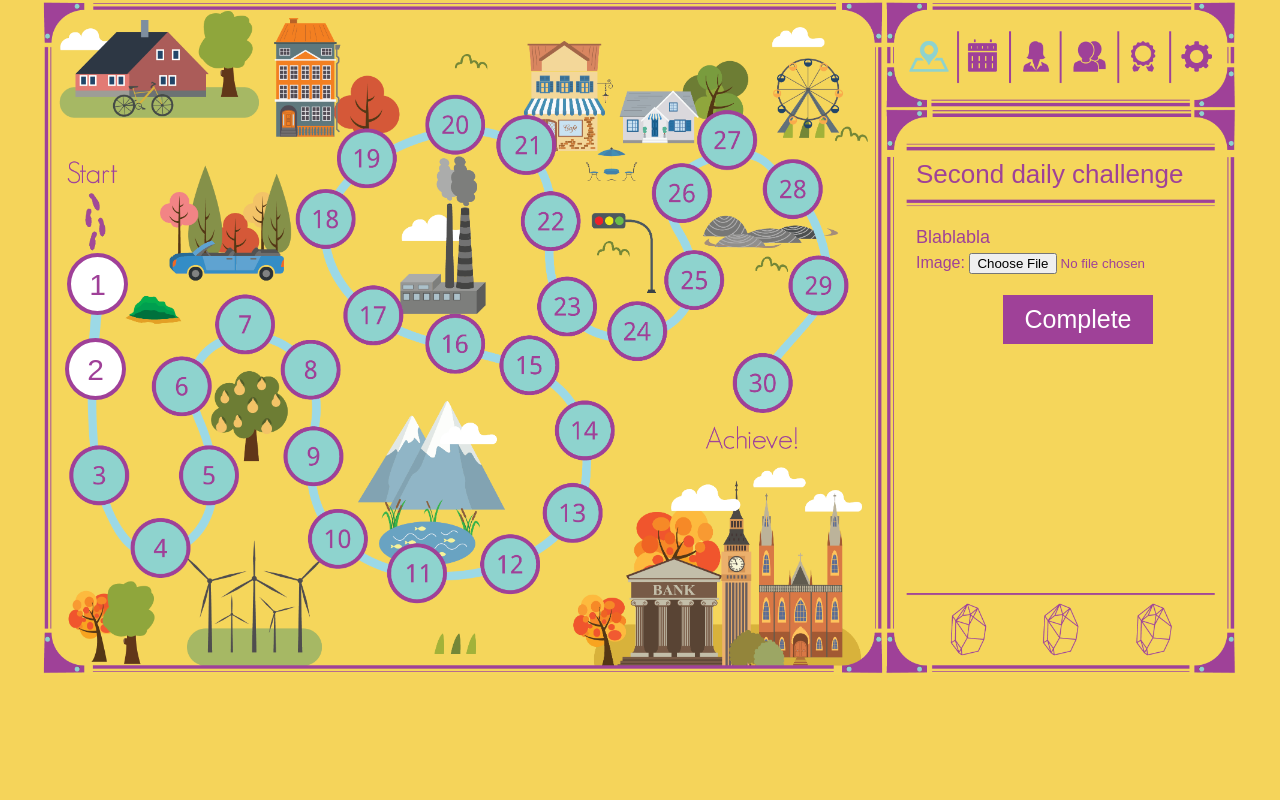
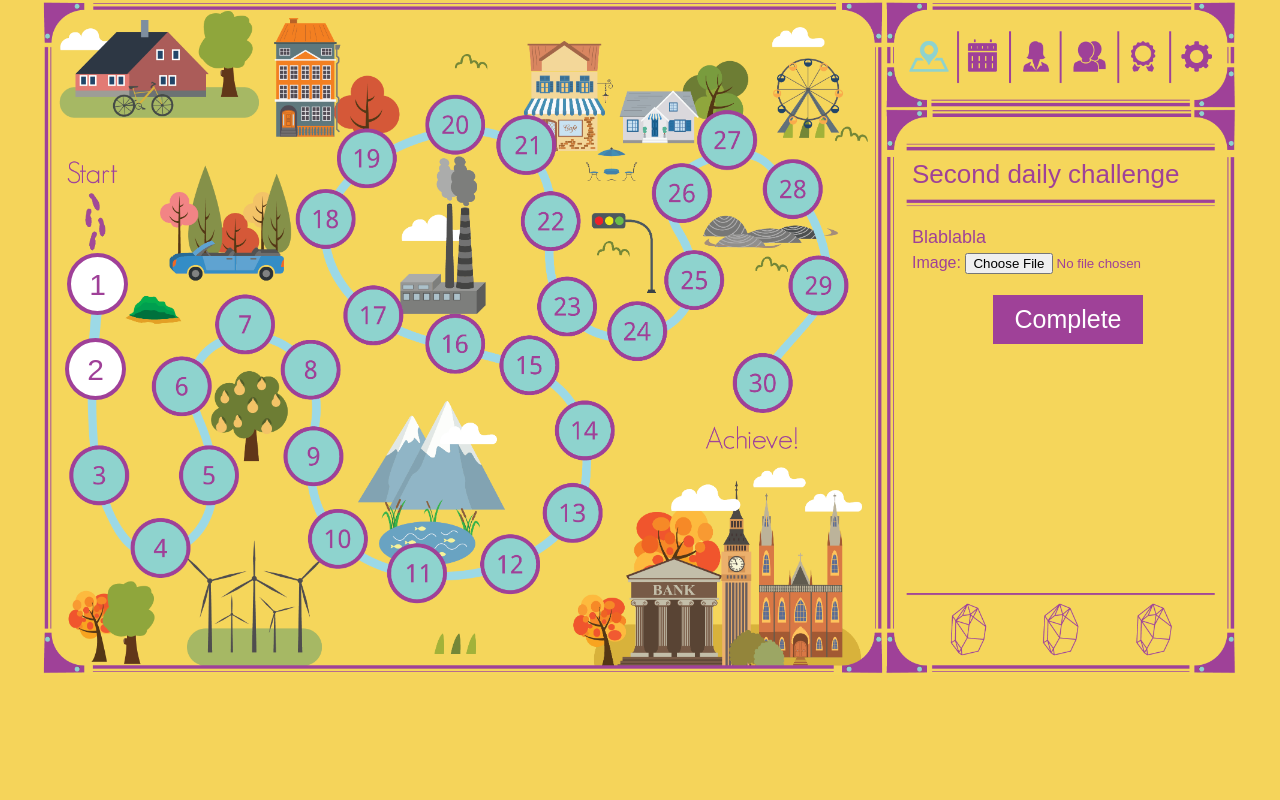
Before and after one commit to HelloTakako/girlsintech-hackathon, a Flask app: page /day/1 in a window 1280 px wide. Run offline with Flask 2, Linux system fonts and the light colour scheme; some web fonts are replaced.

Commit message:
change style.css for map.html layout

```diff
--- a/static/css/style.css
+++ b/static/css/style.css
@@ -101,11 +101,11 @@ h2{
     position:absolute;
 }
 .description{
-    width: 27%;
+    width: 26%;
     position: absolute;
-    right: 0;
+    right: 16px;
     top: 155px;
-    color:#9F4198;
+    color: #9F4198;
 }
 .description p{
     font-size:1.8rem;
```
